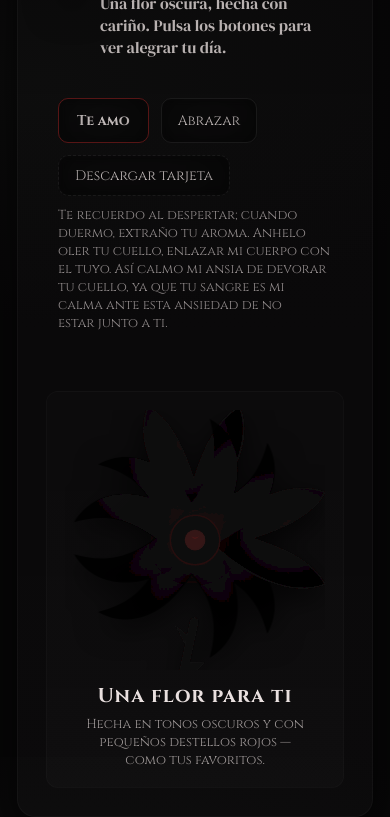
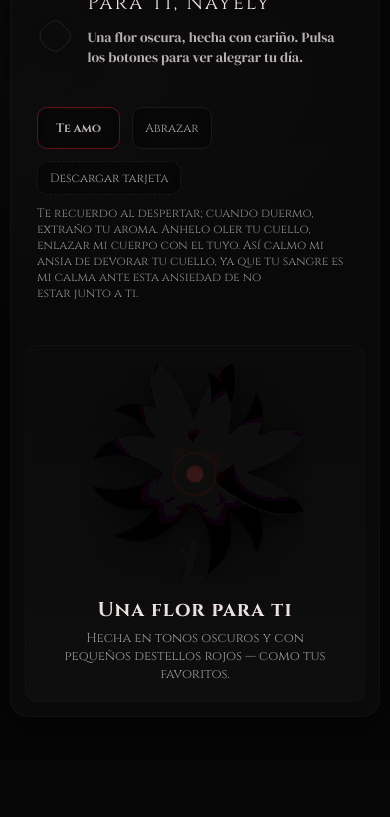
Before and after one commit to EloyIG/FlorNegraNayely.github.io, a plain HTML site: page index.html in a window 390 px wide. Shown: the part 87-904 px from the top of the page. After the commit the page ends 844 px from the top, so only its background shows below. Drawn offline with Linux system fonts and the light colour scheme.

Commit message:
Add files via upload

```diff
--- a/index.html
+++ b/index.html
@@ -179,6 +179,27 @@
       .flower-svg{width:260px;height:260px}
     }
 
+
+        /* Responsivo */
+    @media(max-width:768px){
+    .card{
+        grid-template-columns:1fr;   /* Apila en una sola columna */
+        gap:14px;
+    }
+    .heading{font-size:24px;}
+    .subtitle{font-size:14px;}
+    .flower-svg{width:220px;height:220px;}
+    }
+
+    @media(max-width:480px){
+    body{padding:10px;}
+    .card{padding:14px;}
+    .heading{font-size:20px;}
+    .btn{font-size:12px;padding:8px 12px;}
+    .footer-note{font-size:12px;}
+    }
+
+
   </style>
 </head>
 <body>
@@ -317,6 +338,6 @@
 
 </head>
 <body>
+
 </body>
-
 </html>
```
